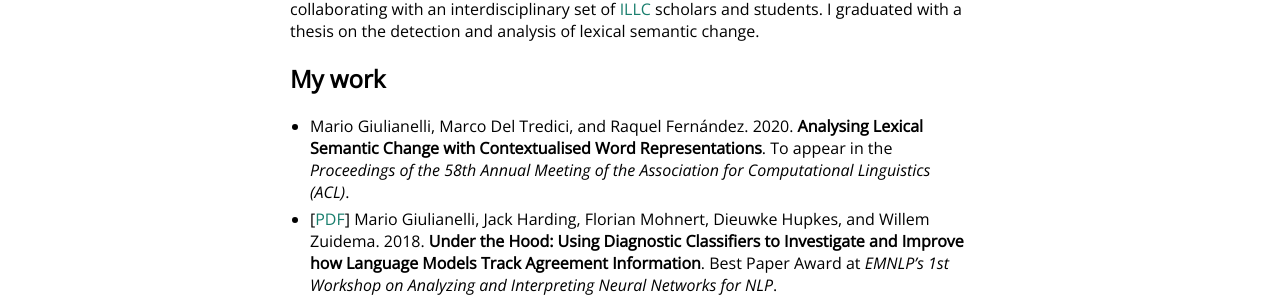
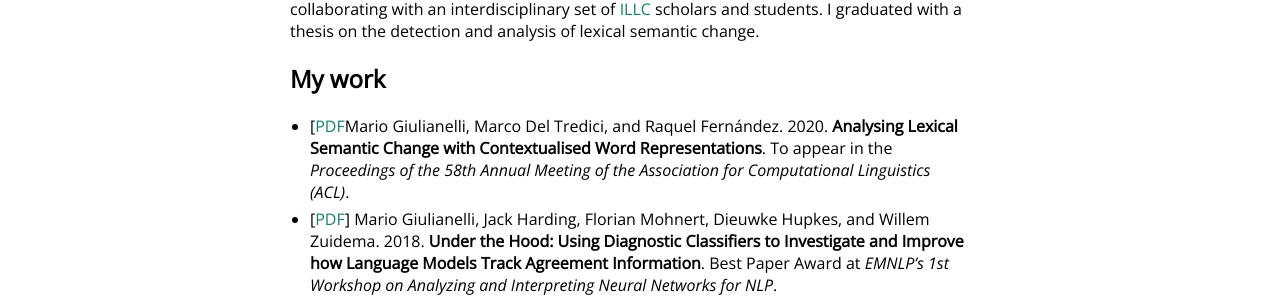
Before and after one commit to glnmario/glnmario.github.io, a Jekyll site: the page built from index.md, in a window 1280 px wide. Shown: the part 596-899 px from the top of the page. Built offline with Jekyll 4.4.1, drawn with Linux system fonts in a browser that asks for light colours.

Commit message:
Update index.md

```diff
--- a/index.md
+++ b/index.md
@@ -24,8 +24,8 @@
 
 
 ## My work
-- Mario Giulianelli, Marco Del Tredici, and Raquel Fernández. 2020. **Analysing Lexical Semantic Change with Contextualised Word Representations**. To appear in the _Proceedings of the 58th Annual Meeting of the Association for Computational Linguistics (ACL)_.
-- [[PDF](https://arxiv.org/pdf/1808.08079.pdf)] Mario Giulianelli, Jack Harding, Florian Mohnert, Dieuwke Hupkes, and Willem Zuidema. 2018. **Under the Hood: Using Diagnostic Classifiers to Investigate and Improve how Language Models Track Agreement Information**. Best Paper Award at _EMNLP's 1st Workshop on Analyzing and Interpreting Neural Networks for NLP_.
+- [[PDF](https://arxiv.org/abs/2004.14118)Mario Giulianelli, Marco Del Tredici, and Raquel Fernández. 2020. **Analysing Lexical Semantic Change with Contextualised Word Representations**. To appear in the _Proceedings of the 58th Annual Meeting of the Association for Computational Linguistics (ACL)_.
+- [[PDF](https://arxiv.org/abs/1808.08079)] Mario Giulianelli, Jack Harding, Florian Mohnert, Dieuwke Hupkes, and Willem Zuidema. 2018. **Under the Hood: Using Diagnostic Classifiers to Investigate and Improve how Language Models Track Agreement Information**. Best Paper Award at _EMNLP's 1st Workshop on Analyzing and Interpreting Neural Networks for NLP_.
 - [[PDF](https://clinjournal.org/clinj/article/view/82)] Mario Giulianelli & Daniel de Kok. 2018. **Semi-supervised emotion lexicon expansion with label propagation**. _Computational Linguistics in the Netherlands Journal 8_.
 
 *Not peer-reviewed*
```
